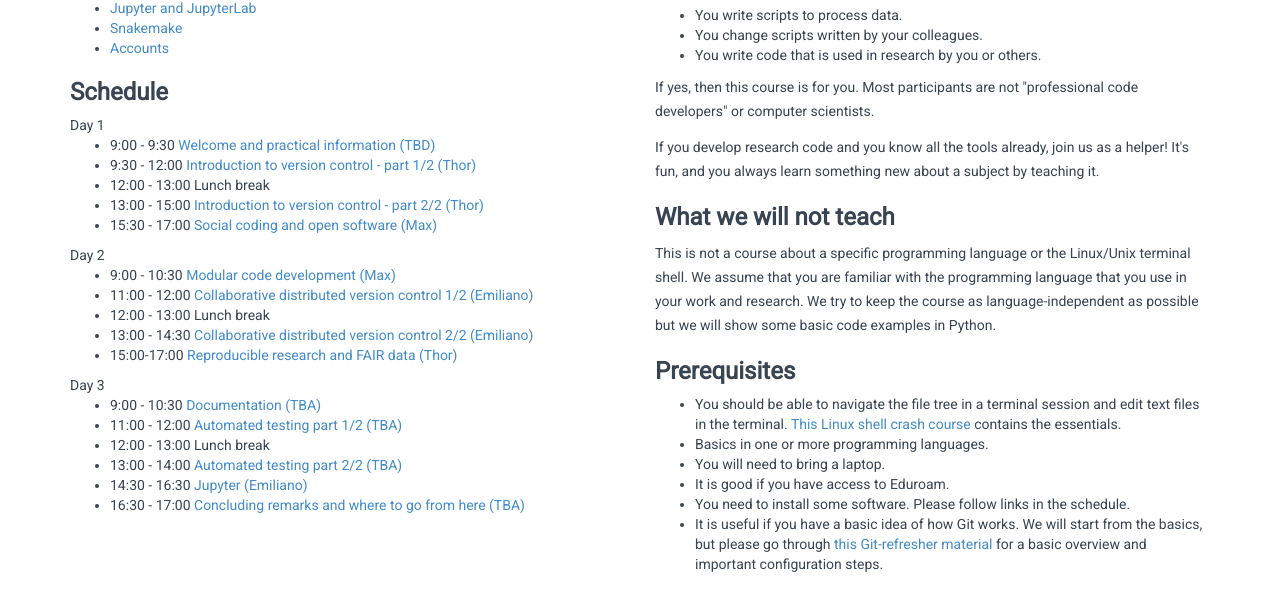
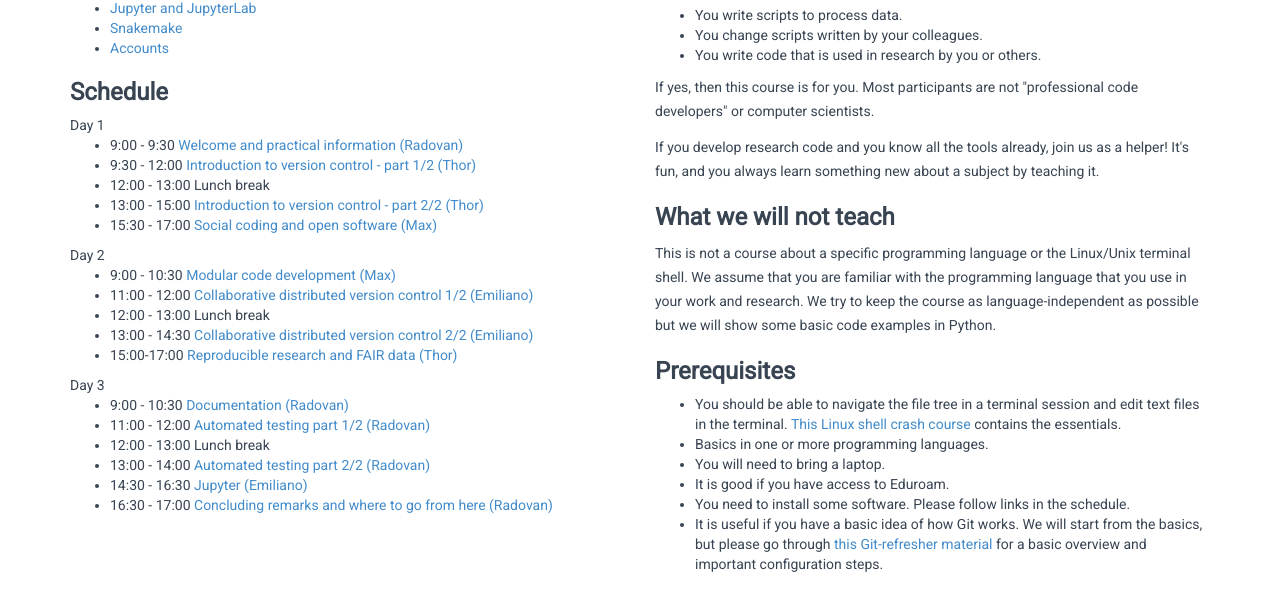
Before and after one commit to coderefinery/2020-03-17-copenhagen, a Jekyll site: the page built from index.md, in a window 1280 px wide and 900 px high, scrolled down 630 px. Shown: the part 123-719 px from the top of the window. Built offline with Jekyll 4.4.1, drawn with Linux system fonts in a browser that asks for light colours; nearby versions of some CDN libraries.

Commit message:
add myself to remaining sessions

```diff
--- a/index.md
+++ b/index.md
@@ -65,7 +65,7 @@ schedule:
   - date: Day 1
     morning:
       - time: 9:00 - 9:30
-        title: Welcome and practical information (TBD)
+        title: Welcome and practical information (Radovan)
         url: https://github.com/coderefinery/workshop-intro/blob/master/README.md
       - time: 9:30 - 12:00
         title: Introduction to version control - part 1/2 (Thor)
@@ -95,20 +95,20 @@ schedule:
   - date: Day 3
     morning:
       - time: 9:00 - 10:30
-        title: Documentation (TBA)
+        title: Documentation (Radovan)
         url: https://coderefinery.github.io/documentation/
       - time: 11:00 - 12:00
-        title: Automated testing part 1/2 (TBA)
+        title: Automated testing part 1/2 (Radovan)
         url: https://coderefinery.github.io/testing/
     afternoon:
       - time: 13:00 - 14:00
-        title: Automated testing part 2/2 (TBA)
+        title: Automated testing part 2/2 (Radovan)
         url: https://coderefinery.github.io/testing/
       - time: 14:30 - 16:30
         title: Jupyter (Emiliano)
         url: https://coderefinery.github.io/jupyter/
       - time: 16:30 - 17:00
-        title: Concluding remarks and where to go from here (TBA)
+        title: Concluding remarks and where to go from here (Radovan)
         url: https://github.com/coderefinery/workshop-outro/blob/master/README.md
 
 ---
```
